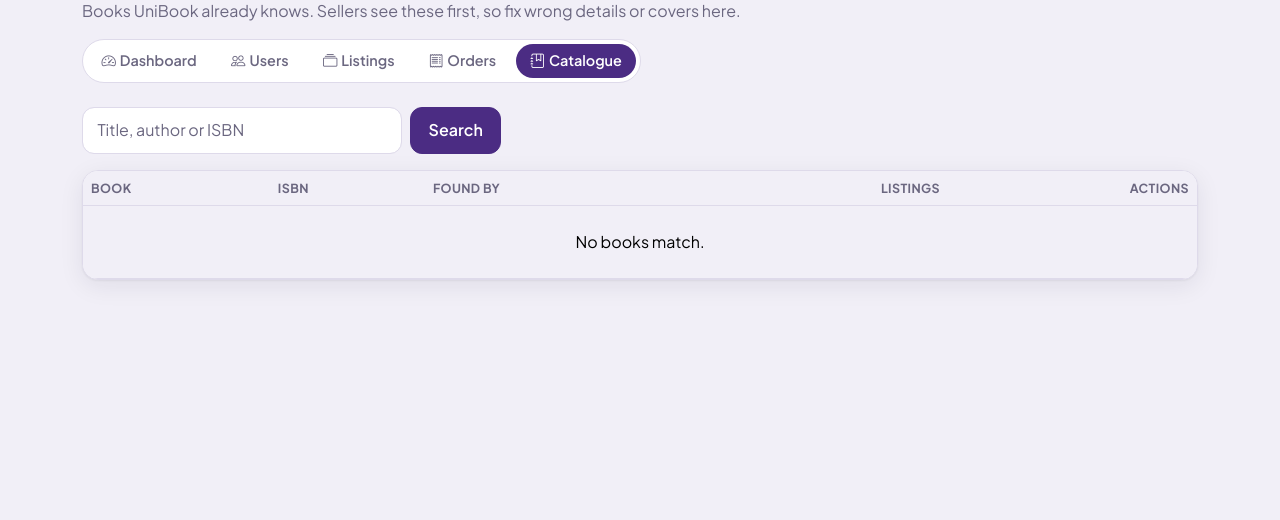
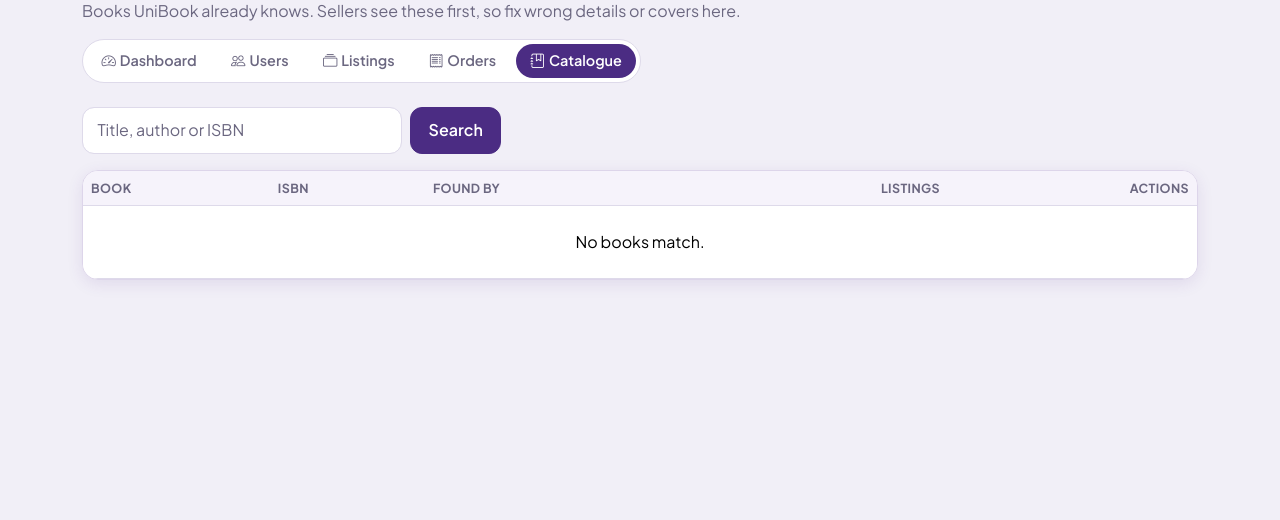
Before and after one commit to TheAlyss/UniBook, a Laravel app: page /admin/books in a window 1280 px wide. Shown: the part 145-665 px from the top of the page. Run offline with Laravel 12, Linux system fonts and the light colour scheme; the visitor is signed in with stand-in values (Sample User, id 1); data that the repository does not hold is empty.

Commit message:
Admin: white tables, make-admin requires password

```diff
--- a/resources/views/admin/_nav.blade.php
+++ b/resources/views/admin/_nav.blade.php
@@ -5,8 +5,10 @@
                          border-radius: 999px; padding: 4px; width: fit-content; max-width: 100%; }
         .ub-admin-tabs a { border-radius: 999px; color: var(--ub-muted); font-weight: 600; padding: .4rem .9rem; text-decoration: none; font-size: .9rem; }
         .ub-admin-tabs a.active { background: var(--ub-primary); color: #fff; }
-        .ub-admin-table { margin: 0; }
-        .ub-admin-table th { font-size: .78rem; text-transform: uppercase; letter-spacing: .03em; color: var(--ub-muted); font-weight: 700; background: var(--ub-bg); }
+        .ub-admin-table { margin: 0; --bs-table-bg: #fff; --bs-table-hover-bg: #faf8fd; }
+        .ub-admin-table th { font-size: .78rem; text-transform: uppercase; letter-spacing: .03em; color: var(--ub-muted); font-weight: 700; background: #f6f3fb; }
+        .ub-admin-table tbody tr:hover > * { background: #faf8fd; }
+        .ub-card:has(> .table-responsive > .ub-admin-table) { background: #fff; border: 1px solid #ddd5ea; box-shadow: 0 4px 16px rgba(76, 42, 133, .10); }
         .ub-admin-table td { vertical-align: middle; }
         .ub-admin-table .ub-cover { width: 40px; flex: 0 0 40px; }
         .ub-stat { padding: 1rem 1.1rem; }
--- a/routes/console.php
+++ b/routes/console.php
@@ -34,6 +34,11 @@ Artisan::command('unibook:make-admin {email} {--name= : Name for a new account}
     if (! $user) {
         $name = $this->option('name') ?: $this->ask('Name', 'Admin');
         $password ??= $this->secret('Password (at least 8 characters, hidden)');
+        if ($password === null || $password === '') {
+            $this->error('A new account needs a password. If the hidden prompt does not work in this terminal, add --password="..."');
+
+            return 1;
+        }
     } elseif ($password === null) {
         $password = $this->secret('New password (leave empty to keep the current one)') ?: null;
     }
```
Also changed, not shown: tests/Feature/AdminTest.php (+5 -0 lines).
